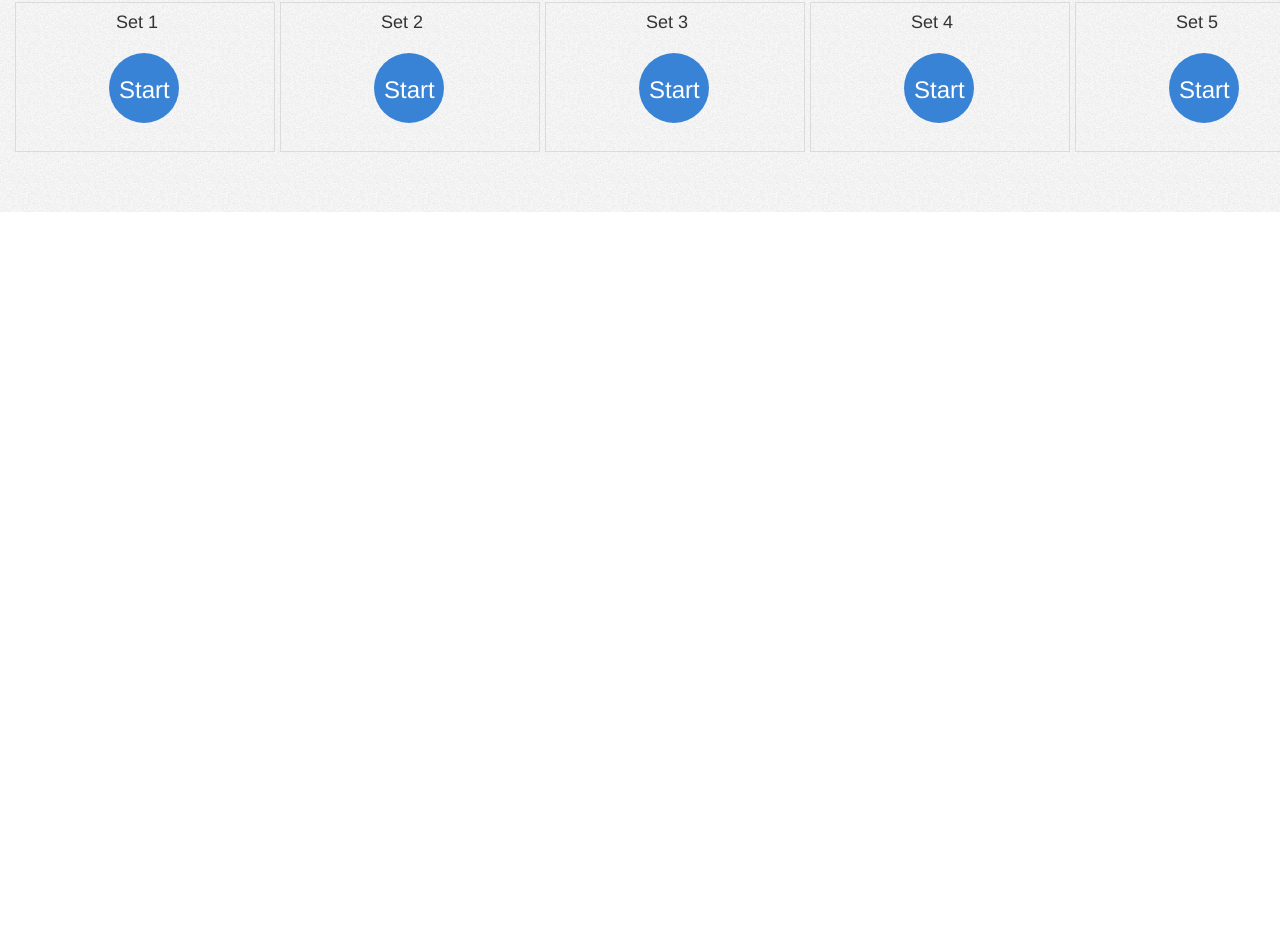
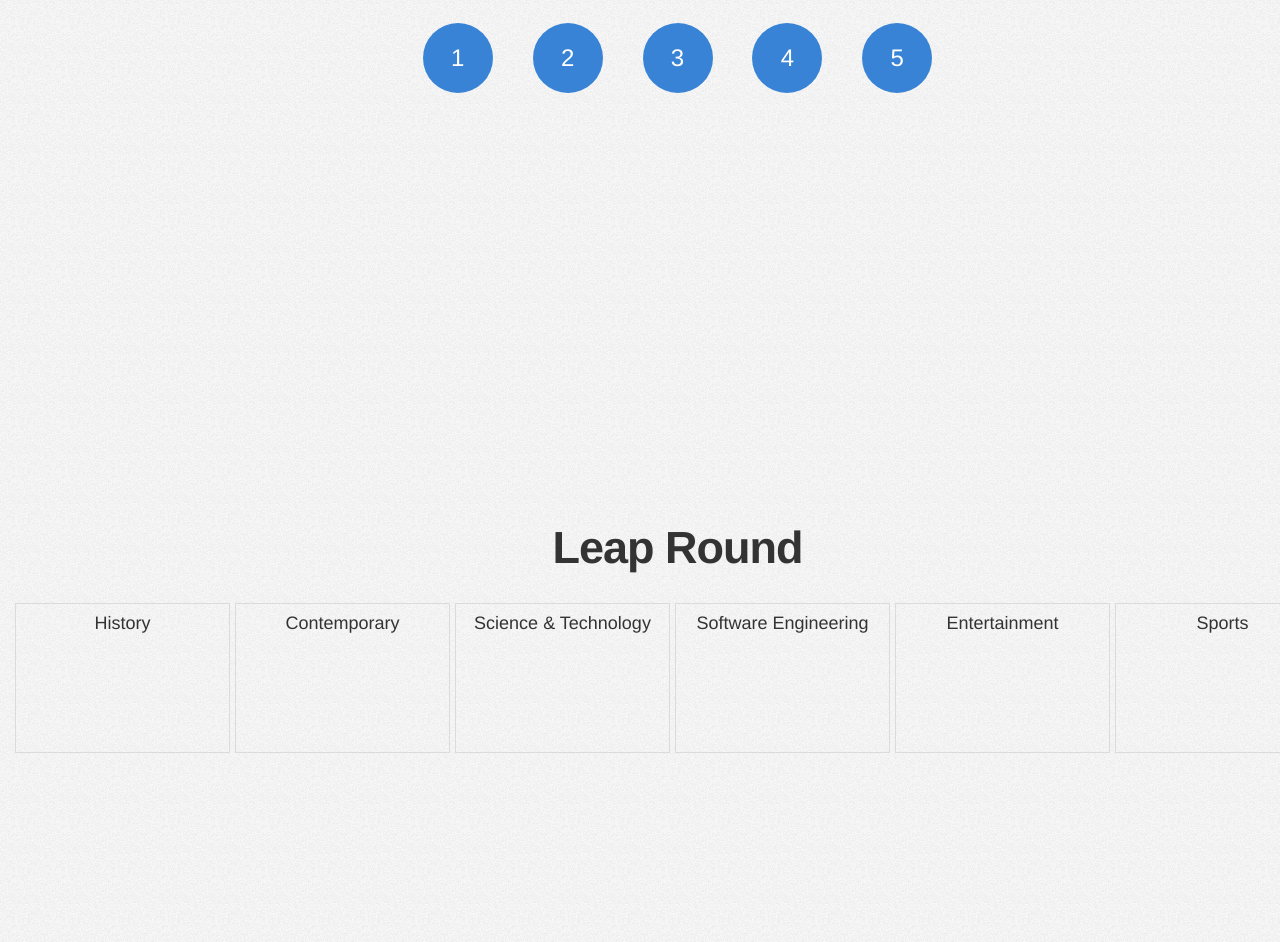
Before and after one commit to madhavsubedi/js-quiz, a plain HTML site: page index.html in a window 1280 px wide. Shown: the part 746-1688 px from the top of the page. Before the commit the page ends 958 px from the top, so only its background shows below. Drawn offline with nearby package versions, Linux system fonts and the light colour scheme; a script that the page names is missing.

Commit message:
fixes the design

```diff
--- a/assets/css/style.css
+++ b/assets/css/style.css
@@ -9,6 +9,7 @@ body {
     line-height: 1.6em;
     -webkit-font-smoothing: antialiased;
     -webkit-overflow-scrolling: touch;
+    overflow-x: hidden;
 }
 
 h1, h2, h3, h4, h5, h6 {
@@ -152,16 +153,19 @@ h2.subtitle {
     /*color: #fff;*/
     font-size: 44px;
 }
-
+.counterwrapper, .wrapper-video {
+    margin-bottom: 400px;
+}
 .counterwrapper span, .question-wrapper-video span{
-    float: left;
+    display: inline-block;
     width: 70px;
     height: 70px;
     margin: 10px 18px;
     color: #fff;
     cursor: pointer;
     background: #3883D5;
-    padding: 20px;
+    line-height: 70px;
+    text-align: center;
     border-radius: 50%;
     font-size: 24px;
 }
@@ -214,7 +218,7 @@ p.copyright {
 }
 
 .questions-block{
-    margin-bottom: 30px;
+    margin: 130px
 }
 #wrapper .wrapper-video ul.list{
     list-style: none;
@@ -243,17 +247,12 @@ p.copyright {
 
 .rapid-group .leap-wapper {
     width: 260px;
-    padding-left: 75px;
+    text-align: center;
+    border: none;
 }
-.rapid-group .leap-wapper span {
-    padding-left: 10px;
-}
+
 .rapid-group .leap-wapper span.strike {
     text-decoration: none;
-}
-.rapid-group .leap-wapper h4 {
-    text-align: left;
-    padding-left: 25px;
 }
 
 .container {
@@ -267,3 +266,7 @@ p.copyright {
 .title {
     max-width: 100%;
 }
+
+#display-question {
+    margin-top: -100px;
+}
--- a/index.html
+++ b/index.html
@@ -225,7 +225,7 @@
                     $('#ques').html(question[$questionArray[0]][$questionArray[1]]);
                    // $('#question_counter').html(indx);
 
-                    $('.counterwrapper').fadeOut(function () {
+                    $('.counterwrapper, .wrapper-video').fadeOut(function () {
                         window.clearTimeout(timeoutId);
                         countdown("countdown", 0, totalAnswerTimeFirst);
                         $('#quiz-answer').fadeIn(function () {
@@ -313,7 +313,7 @@
     </head>
 
     <body>
-        <div id="header">
+        <div id="header" class="navbar-fixed-top">
             <div class="container">
                 <div class="logo"><img alt="Leapfrog" src="assets/img/lflogo.jpg"></div>
             </div>
@@ -327,7 +327,7 @@
                         <div class="general-wrapper"></div>
                     </div>
                     <div class="col-sm-12 col-md-12 col-lg-12 wrapper-video">
-                        <h1>Audio Visual</h1>
+                        <h1>Audio Visual Round</h1>
                         <div class="question-wrapper-video">
                             <span><a href="javascript:;" data-toggle="modal" data-target="#video1">1</a></span>
                             <span><a href="javascript:;" data-toggle="modal" data-target="#video2">2</a></span>
--- a/nbproject/project.xml
+++ b/nbproject/project.xml
@@ -3,7 +3,7 @@
     <type>org.netbeans.modules.web.clientproject</type>
     <configuration>
         <data xmlns="http://www.netbeans.org/ns/clientside-project/1">
-            <name>lfquiz</name>
+            <name>js-quiz</name>
         </data>
     </configuration>
 </project>
```
Also changed, not shown: 1 other file.
